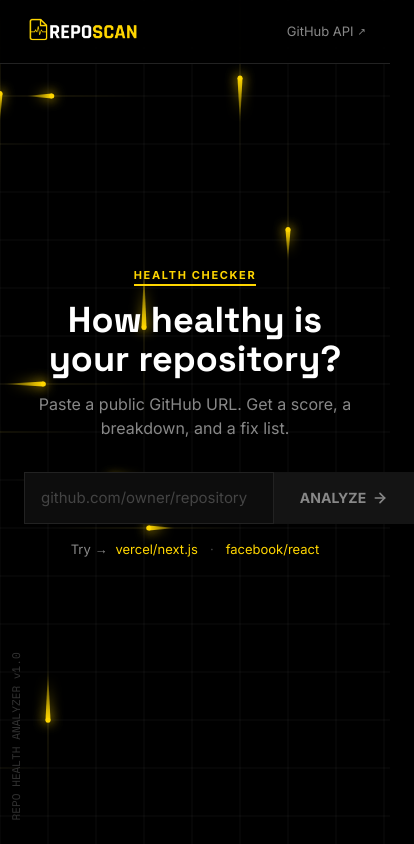
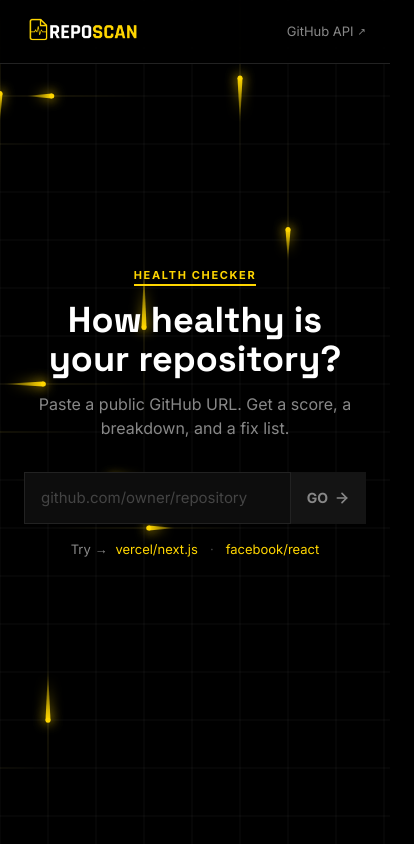
Before and after one commit to hashirsajid58200p/reposcan, a Next.js app: page / in a window 390 px wide. Shown: the whole page, 414 px wide, since content can reach past the window. Built offline with nearby package versions, Linux system fonts and the light colour scheme.

Commit message:
fix: resolve mobile horizontal overflow by hiding rotated texts, responsive button sizing, and text wrapping/truncation rules

```diff
--- a/components/HeroSection.tsx
+++ b/components/HeroSection.tsx
@@ -152,7 +152,7 @@ export default function HeroSection({
             </div>
 
             {/* Atmospheric Details */}
-            <div className="absolute bottom-6 left-6 md:left-[80px] origin-bottom-left -rotate-90 text-[11px] font-mono text-[#333333] whitespace-nowrap pointer-events-none select-none">
+            <div className="absolute bottom-6 left-6 md:left-[80px] origin-bottom-left -rotate-90 text-[11px] font-mono text-[#333333] whitespace-nowrap pointer-events-none select-none hidden md:block">
                 REPO HEALTH ANALYZER v1.0
             </div>
 
--- a/components/InputBar.tsx
+++ b/components/InputBar.tsx
@@ -153,9 +153,10 @@ export default function InputBar({ onSubmit, isLoading = false, initialValue = "
                 <button
                     type="submit"
                     disabled={isLoading || !input.trim()}
-                    className="h-[52px] w-[140px] bg-accent text-accent-text font-bold font-inter text-[14px] uppercase flex items-center justify-center rounded-none hover:bg-white transition-colors duration-150 flex-shrink-0 disabled:bg-bg-tertiary disabled:text-text-secondary disabled:cursor-not-allowed cursor-pointer"
+                    className="h-[52px] px-4 md:w-[140px] bg-accent text-accent-text font-bold font-inter text-[14px] uppercase flex items-center justify-center rounded-none hover:bg-white transition-colors duration-150 flex-shrink-0 disabled:bg-bg-tertiary disabled:text-text-secondary disabled:cursor-not-allowed cursor-pointer"
                 >
-                    Analyze
+                    <span className="hidden md:inline">Analyze</span>
+                    <span className="inline md:hidden">Go</span>
                     <ArrowRight className="ml-1.5 w-[16px] h-[16px] stroke-[2.5]" />
                 </button>
             </form>
--- a/components/RepoIdentityRow.tsx
+++ b/components/RepoIdentityRow.tsx
@@ -23,7 +23,7 @@ export default function RepoIdentityRow({ repo }: RepoIdentityRowProps) {
     >
       <div className="flex flex-col md:flex-row md:items-end justify-between gap-6 mb-6">
         <div>
-          <h2 className="font-grotesk font-bold text-[32px] leading-none mb-2">
+          <h2 className="font-grotesk font-bold text-[24px] md:text-[32px] leading-tight mb-2 break-all">
             <span className="text-text-secondary">{owner}</span>
             <span className="text-text-secondary">/</span>
             <span className="text-text-primary">{name}</span>
--- a/components/ResultsTopBar.tsx
+++ b/components/ResultsTopBar.tsx
@@ -30,9 +30,9 @@ export default function ResultsTopBar({ repoFullName, onNewScan }: ResultsTopBar
         />
       </Link>
 
-      <div className="flex items-center gap-2 font-inter font-bold text-text-primary text-[14px]">
-        <span className="w-2 h-2 rounded-none bg-accent animate-pulse" />
-        {repoFullName}
+      <div className="flex items-center gap-2 font-inter font-bold text-text-primary text-[14px] min-w-0">
+        <span className="w-2 h-2 rounded-none bg-accent animate-pulse shrink-0" />
+        <span className="truncate max-w-[150px] sm:max-w-none">{repoFullName}</span>
       </div>
 
       <button
```
